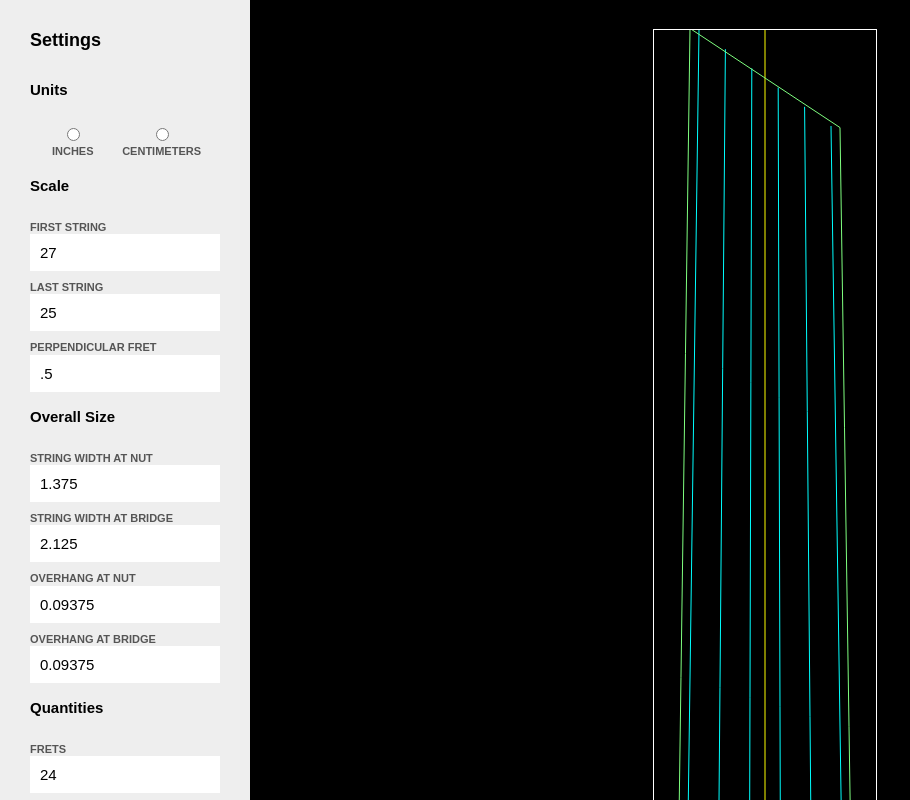
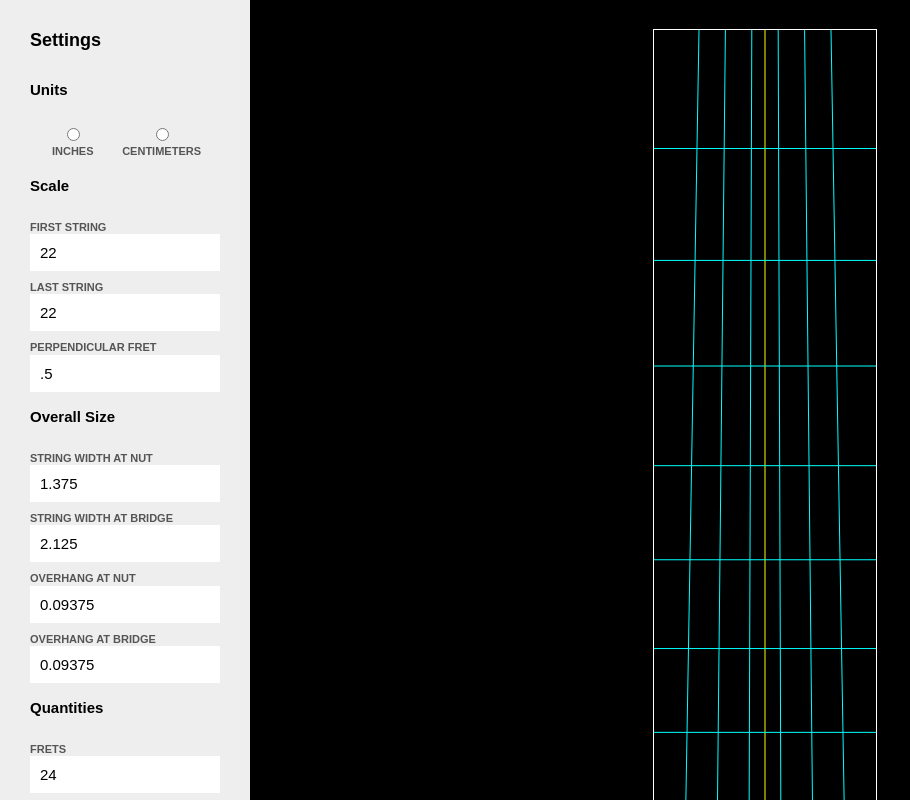
Before and after one commit to kthornbloom/FretGen, a plain HTML site: page index.html in a window 1280 px wide. Shown: the whole page, without its empty margins (0-910 px from the left). Drawn offline with Linux system fonts and the light colour scheme.

Commit message:
starting frets

```diff
--- a/index.html
+++ b/index.html
@@ -30,11 +30,11 @@
 			<label for="">
 				First String
 			</label>
-			<input type="number" value="27" step="0.5" required id="scale1">
+			<input type="number" value="22" step="0.5" required id="scale1">
 			<label for="">
 				Last String
 			</label>
-			<input type="number" value="25" step="0.5" required id="scale2">
+			<input type="number" value="22" step="0.5" required id="scale2">
 			<label for="">
 				Perpendicular fret
 			</label>
--- a/js/fretgen.js
+++ b/js/fretgen.js
@@ -38,6 +38,8 @@ function drawFrets(){
 		perpFret = $('#perp').val(),
 		// number of strings
 		stringCount = $('#stringcount').val(),
+		// number of frets
+		fretCount = $('#fretcount').val(),
 		stringSpacenut = swn / (stringCount - 1),
 		stringSpacebridge = swb / (stringCount - 1);
 
@@ -73,12 +75,8 @@ function drawFrets(){
 		ctx.stroke();
 	}
 
-	// Draw Fretboard Edges
-
-	var step = Math.abs((scale1 + offsetN + offsetB) - (scale2 + offsetN + offsetB)) / (stringCount + 1);
-
-	// STEP IS WRONG :(
-
+	/* Draw Fretboard Edges
+	var step = offsetN;
 	if (scale1 <= scale2){
 		var leftLength = Math.min(scale1, scale2) - step,
 			rightLength = Math.max(scale1, scale2) + step;
@@ -97,8 +95,16 @@ function drawFrets(){
 	ctx.closePath();
 	ctx.strokeStyle = 'purple';
 	ctx.stroke();
+	console.log(leftY);*/
 
-	// Draw left fretboard edge
+	var previousFret = (scale1 * .943878);
+	// Draw Frets
+	for(var i = 0; i < fretCount; i++) {
+		ctx.beginPath();
+		ctx.moveTo(0, scale1 - previousFret);
+		ctx.lineTo(width, scale1 - previousFret);
+		ctx.stroke();
 
-	// Draw Frets
+		var previousFret = (previousFret * .943878);
 	}
+}
```
Lines whose indentation alone changed are shown as unchanged.
